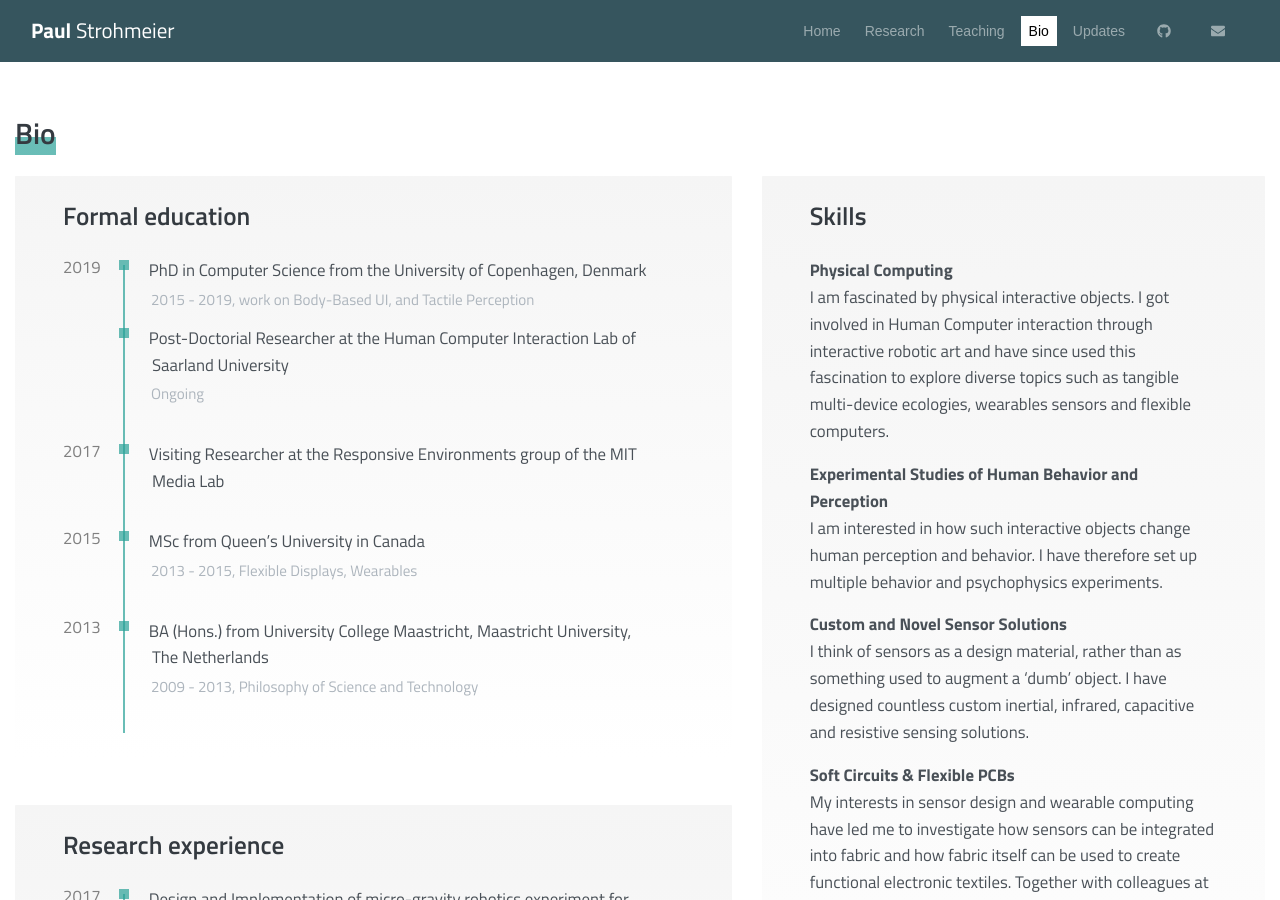
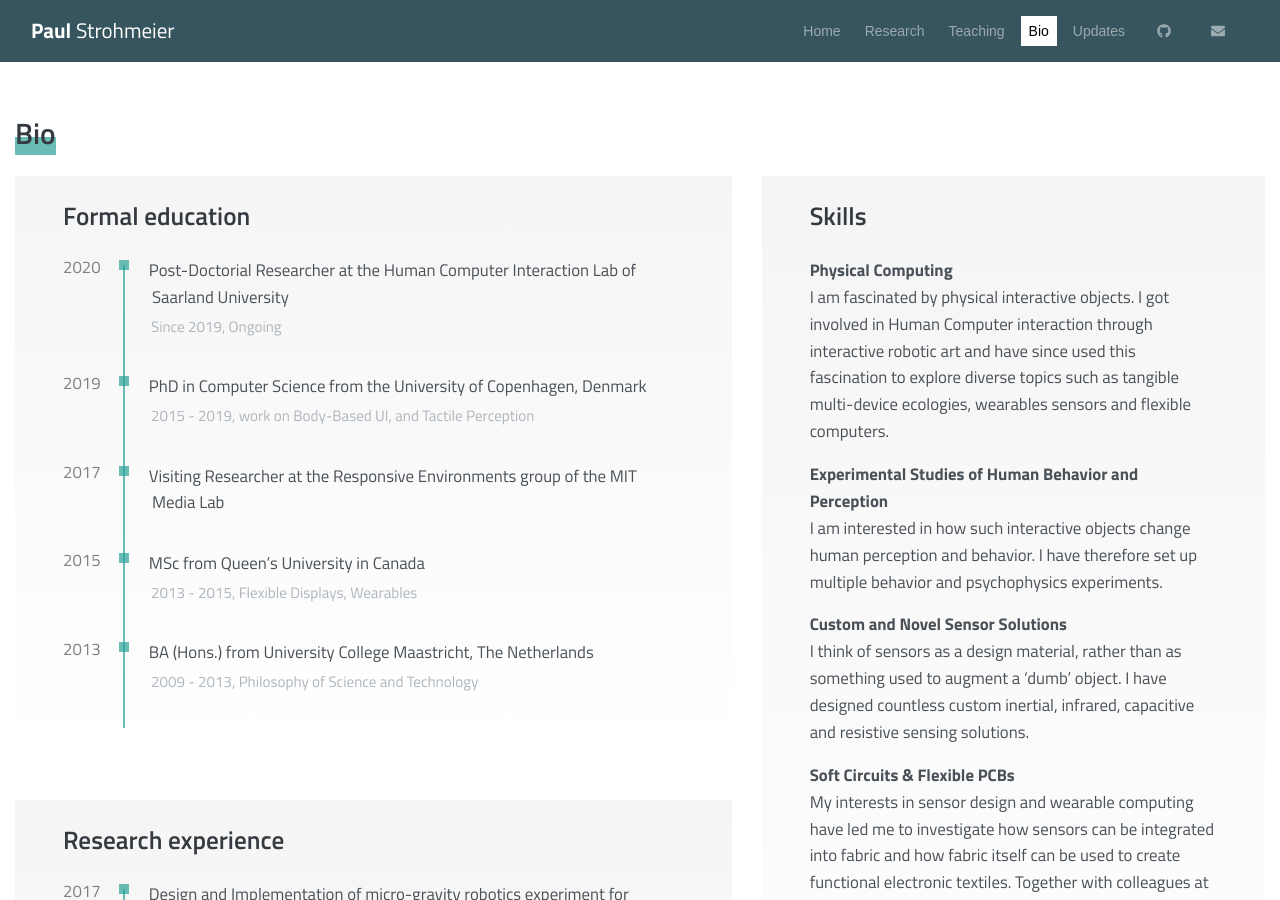
Before and after one commit to fkeel/fkeel.gitub.io, a Jekyll site: the page built from bio.html, in a window 1280 px wide and 900 px high. Built offline with Jekyll 4.4.1, drawn with Linux system fonts in a browser that asks for light colours.

Commit message:
Update bio.yaml

```diff
--- a/_data/bio.yaml
+++ b/_data/bio.yaml
@@ -1,9 +1,9 @@
 timeline:
     - name: Formal education
       items:
-        - year: 2019
+        - year: 2020
           note: Post-Doctorial Researcher at the Human Computer Interaction Lab of Saarland University
-          context: Ongoing
+          context: Since 2019, Ongoing
         - year: 2019
           note: PhD in Computer Science from the University of Copenhagen, Denmark
           context: 2015 - 2019, work on Body-Based UI, and Tactile Perception
@@ -15,7 +15,7 @@ timeline:
           note: MSc from Queen’s University in Canada
           context: 2013 - 2015, Flexible Displays, Wearables
         - year: 2013
-          note: BA (Hons.) from University College Maastricht, Maastricht University, The Netherlands
+          note: BA (Hons.) from University College Maastricht, The Netherlands
           context: 2009 - 2013, Philosophy of Science and Technology
           #context: since 2009
 
```
